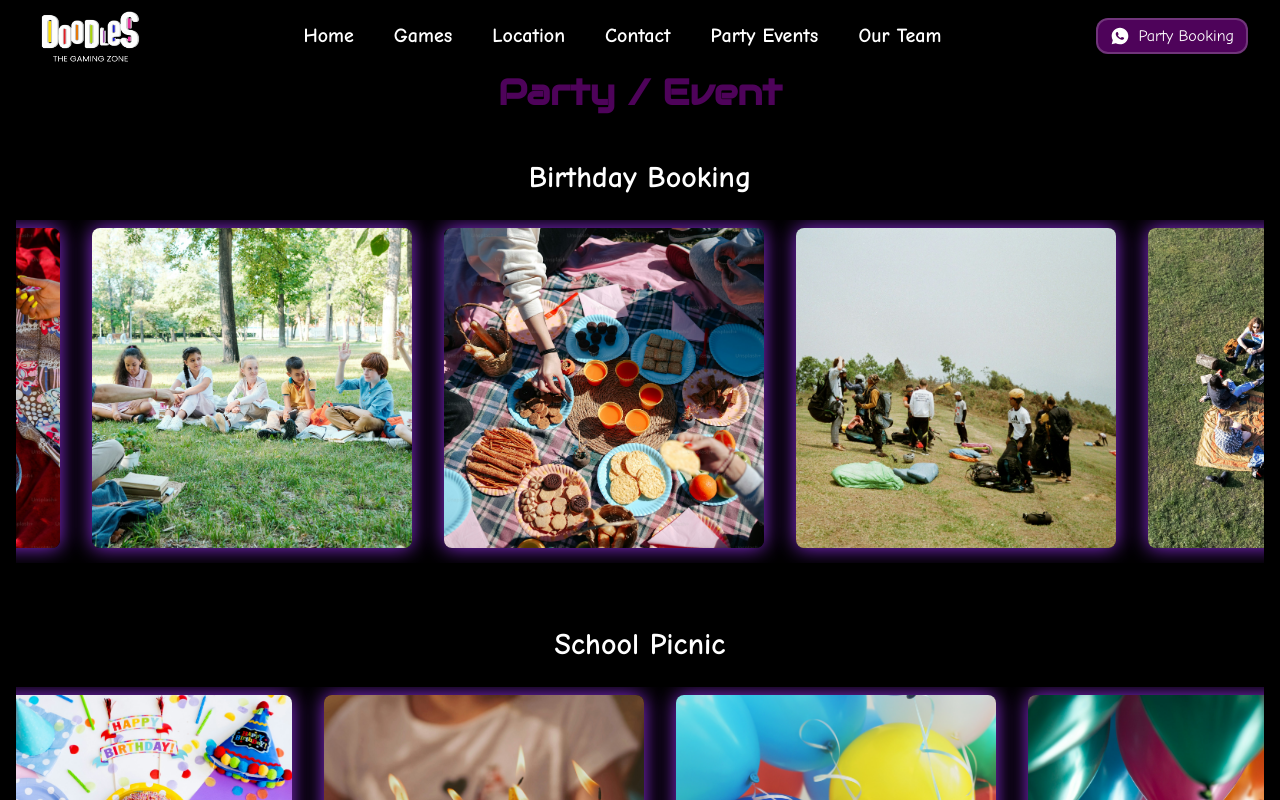
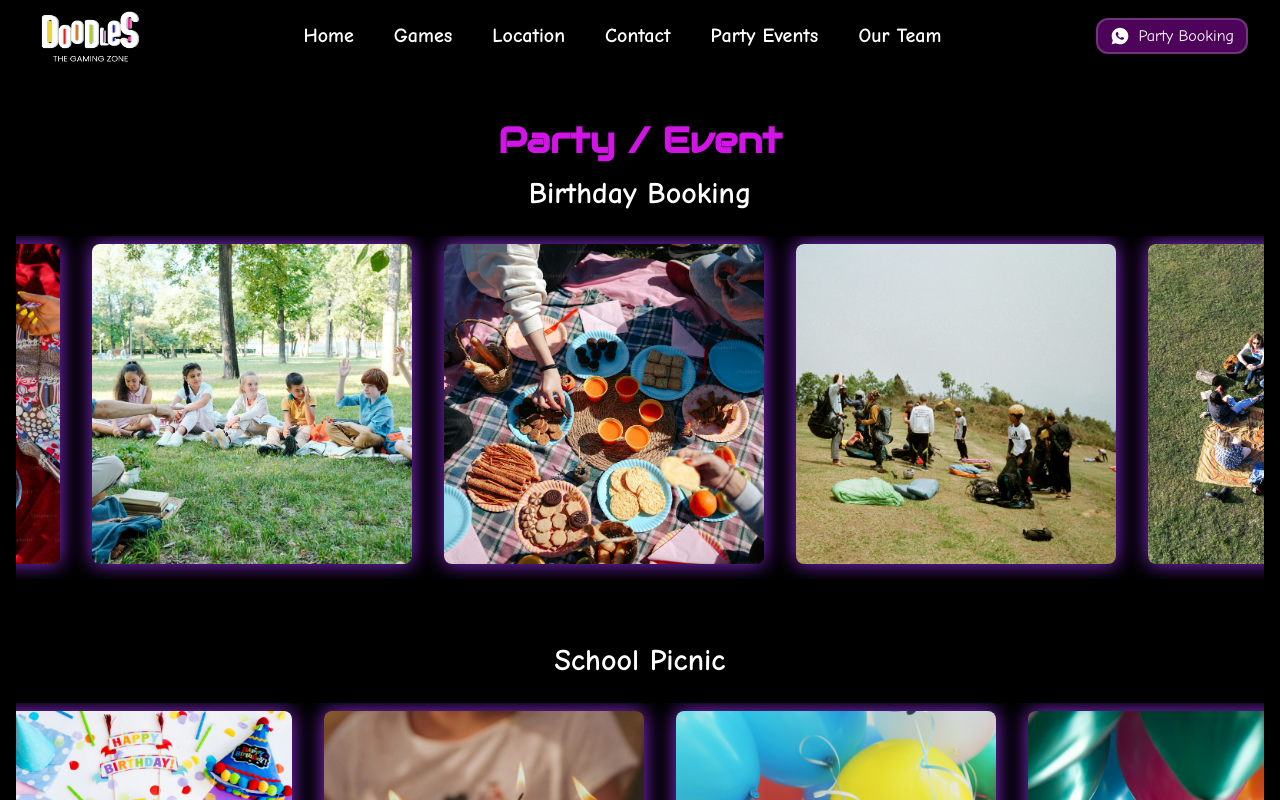
Before and after one commit to shivanshmishr/Doidles, a Next.js app: page /party-events in a window 1280 px wide. Shown: the top 800 px of the page. Built offline with nearby package versions, Linux system fonts and the light colour scheme.

Commit message:
minor changes fixes

```diff
--- a/src/components/home/OurOfferings.tsx
+++ b/src/components/home/OurOfferings.tsx
@@ -48,7 +48,7 @@ export const OurOfferings = () => {
               </div>
 
               {/* Overlay */}
-              <div className="absolute inset-0 bg-[#a020f041] backdrop-blur-2xl opacity-0 group-hover:opacity-100 transition-opacity duration-300 rounded-2xl z-10" />
+              <div className="absolute inset-0 bg-[#a020f0a1] backdrop-blur-2xl opacity-0 group-hover:opacity-100 transition-opacity duration-300 rounded-2xl z-10" />
 
               {/* Hover text */}
               <div
--- a/src/components/home/PartySectionAnimation.tsx
+++ b/src/components/home/PartySectionAnimation.tsx
@@ -144,8 +144,7 @@ const PartySectionAnimation = () => {
               />
               <div
                 className={`
-                  w-full absolute gamingFont text-[1.75rem] md:text-[2.5rem] text-left text-white font-semibold mix-blend-screen
-                  ${index % 2 === 0 ? "bottom-0 md:bottom-10 -right-1/2" : "top-0 md:top-10 -left-1/3"}
+                  w-full gamingFont text-center text-[1.75rem] md:text-[2.5rem] text-white font-semibold mix-blend-screen
                 `}
               >
                 {card.title}
--- a/src/components/party/PartyHeader.tsx
+++ b/src/components/party/PartyHeader.tsx
@@ -23,7 +23,7 @@ export const PartyHeader = () => {
 
   return (
     <div className="bg-black px-4">
-      <h1 className="gamingFont text-[#4E035A] text-4xl text-center font-extrabold mb-12">
+      <h1 className="gamingFont text-[#D214E6] text-4xl text-center font-extrabold mt-12 mb-4">
         Party / Event
       </h1>
 
```
Also changed, not shown: src/components/home/TestimonialSection.tsx (indentation only).
